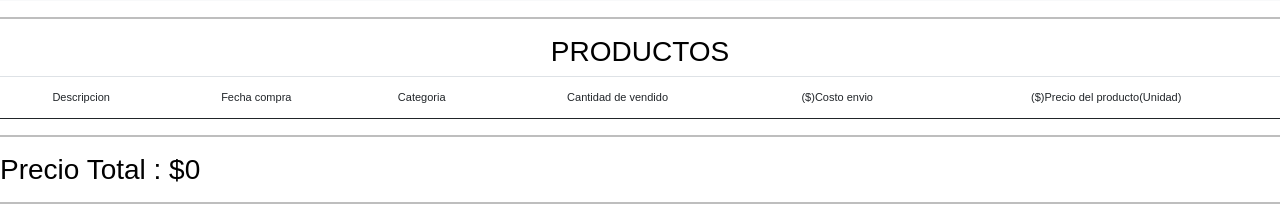
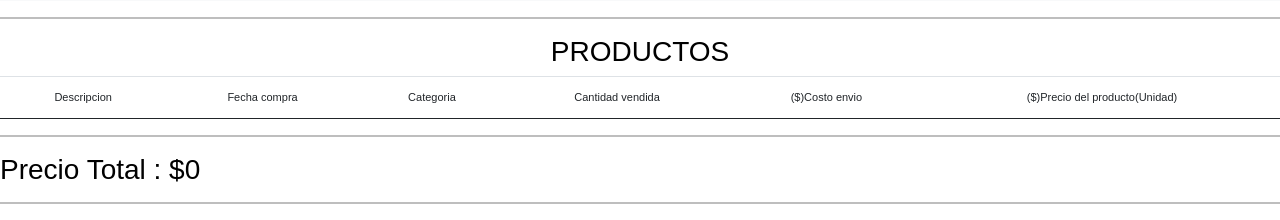
Before and after one commit to bosco11/Proyecto-2-progra4, a CodeIgniter app: page /Proyecto2-progra4/index.php/tienda/ventas/1 in a window 1280 px wide. Shown: the part 365-585 px from the top of the page. Run offline with CodeIgniter, Linux system fonts and the light colour scheme; the visitor is signed in with stand-in values (Sample User, id 1); data that the repository does not hold is empty; some libraries are stand-ins or nearby versions.

Commit message:
Update ventas.php

```diff
--- a/marketplace/application/views/reportes/ventas.php
+++ b/marketplace/application/views/reportes/ventas.php
@@ -36,7 +36,7 @@
                             <td>Descripcion </td>
                             <td>Fecha compra</td>
                             <td>Categoria</td>
-                            <td>Cantidad de vendido</td>
+                            <td>Cantidad vendida</td>
                             <td>($)Costo envio</td>
                             <td>($)Precio del producto(Unidad)</td>
                         </tr>
```
